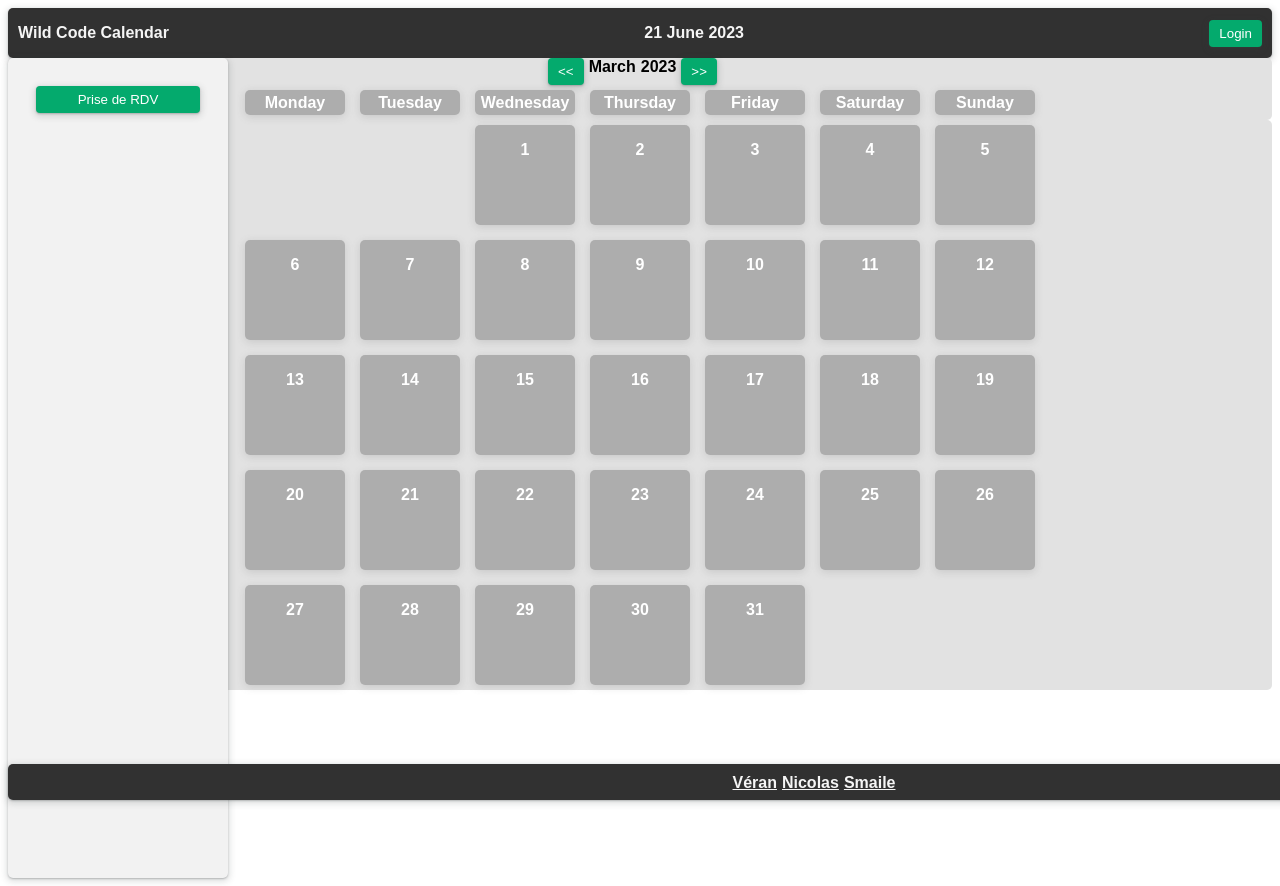
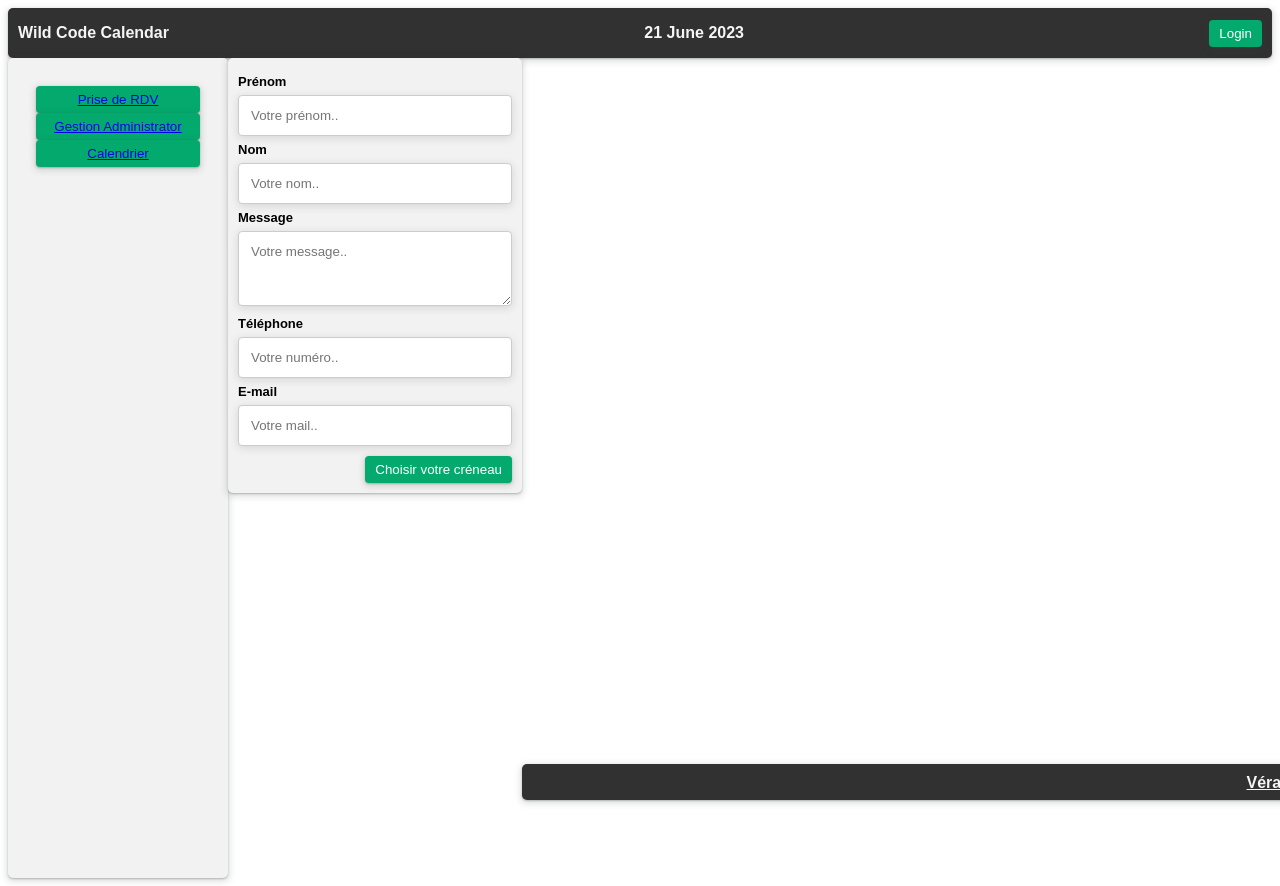
Before and after one commit to Vv214/TpCalendar, an Angular app: page /form in a window 1280 px wide. Before the commit the page ends 800 px from the top, so only its background shows below. Built offline with nearby package versions, Linux system fonts and the light colour scheme.

Commit message:
Ajout Routes

```diff
--- a/src/app/Component/admin/admin.component.html
+++ b/src/app/Component/admin/admin.component.html
@@ -1,18 +1,18 @@
-
-
-<h1> administrateur des rendez-vous</h1>
+<h1> Administrateur des rendez-vous</h1>
 <div class="admin">
   <div id="listerlesRendezVous">
-    <button (click)="listerLesRendezVous()"><h3>Lister les rendez-vous</h3></button>
+    <button (click)="listerLesRendezVous()">
+      <h3>Lister les rendez-vous</h3>
+    </button>
     <div *ngIf="afficherRendezVous">
-        <div *ngFor="let rdv of listeRendezVous" (click)="consulterRendezVous(rdv)"  class="detailRDV">
+      <div *ngFor="let rdv of listeRendezVous" (click)="consulterRendezVous(rdv)" class="detailRDV">
 
         <span><em>Numero ° :{{ rdv.id }}</em></span><br>
         <span><em>Nom :{{ rdv.client.nom }}</em></span><br>
         <span>Date :{{ rdv.creneau.date}}h</span><br>
         <span><button (click)="detailRDV(rdv.id)">Details rdv</button></span>
         <span><button (click)="editerRDV(rdv.id)">modifier</button></span>
-                <span><button (click)="supprimerRDV(rdv.id)"style="background-color: red;">Supprimer</button></span>
+        <span><button (click)="supprimerRDV(rdv.id)" style="background-color: red;">Supprimer</button></span>
         <hr>
       </div>
     </div>
@@ -52,9 +52,9 @@
   <div id="editerRendezVous" class="detail">
     <h3>Editer le rendez-vous <span>{{rdvCourant.id}}</span></h3>
     <div *ngIf="rdvCourant">
-      <div >
+      <div>
         <form>
-          <div >
+          <div>
             <label for="nom">Nom</label>
             <input id="nom" name="nom" type="text" [(ngModel)]="rdvCourant.client.nom">
           </div>
@@ -62,19 +62,19 @@
             <label for="prenom">Prénom</label>
             <input id="prenom" name="prenom" type="text" [(ngModel)]="rdvCourant.client.prenom">
           </div>
-          <div >
+          <div>
             <label for="telephone">telephone</label>
             <input id="telephone" name="telephone" type="text" [(ngModel)]="rdvCourant.client.telephone">
           </div>
-          <div >
+          <div>
             <label for="email">e-mail</label>
             <input id="email" name="email" type="text" [(ngModel)]="rdvCourant.client.email">
           </div>
-          <div >
+          <div>
             <label for="date">Date du rendez-vous</label>
             <input id="date" name="date" type="text" [(ngModel)]="rdvCourant.creneau.date">
           </div>
-          <button type="submit" >Enregistrer</button>
+          <button type="submit">Enregistrer</button>
         </form>
       </div>
     </div>
@@ -83,9 +83,9 @@
 
   <div id="rechercherRendezVous">
     <h3>Rechercher un rendez-vous </h3>
-<form  (ngSubmit)="findRDVbyClientName()">
+    <form (ngSubmit)="findRDVbyClientName()">
       <label for="name">Nom client </label>
-    <input type="text" name="name" [(ngModel)]="nameClient" >
+      <input type="text" name="name" [(ngModel)]="nameClient">
       <input type="submit" value="rechercher">
     </form>
     <div *ngIf="!RDVtrouve">
@@ -97,7 +97,7 @@
       <span>date :{{ rdvCourant.creneau.date}}h</span><br>
       <span><button (click)="detailRDV(rdvCourant.id)">Details rdv</button></span>
       <span><button (click)="editerRDV(rdvCourant.id)">modifier</button></span>
-            <span><button (click)="supprimerRDV(rdvCourant.id)"style="background-color: red;">Supprimer</button></span>
+      <span><button (click)="supprimerRDV(rdvCourant.id)" style="background-color: red;">Supprimer</button></span>
       <hr>
     </div>
   </div>
--- a/src/app/Component/calendar/calendar.component.html
+++ b/src/app/Component/calendar/calendar.component.html
@@ -5,7 +5,6 @@
 
 
 <div class="calendar-container">
-    <!-- A afficher nico stp merci  -->
     <div class="divcss">
         <div class="month-selector">
             <div>
--- a/src/app/Component/navbar/navbar.component.html
+++ b/src/app/Component/navbar/navbar.component.html
@@ -2,6 +2,6 @@
     <div id="logo">Wild Code Calendar</div>
     <div id="date">{{createDate | date : 'dd MMMM YYYY' }}</div>
     <div class="buttonDiv">
-        <button class="button" (click)="client.isAdmin=affichageAdmin(client.isAdmin)">Login</button>
+        <button class="button" (click)="admin()">Login</button>
     </div>
 </div>
--- a/src/app/Component/navbar/navbar.component.ts
+++ b/src/app/Component/navbar/navbar.component.ts
@@ -1,5 +1,6 @@
 import { Component, OnInit } from '@angular/core';
 import { Client } from 'src/model/Client';
+import { Router } from '@angular/router';
 
 
 @Component({
@@ -10,6 +11,8 @@ import { Client } from 'src/model/Client';
 export class NavbarComponent implements OnInit {
   createDate!: Date;
   client: Client = new Client('', '', '', '', true, '');
+
+  constructor(private router: Router) { }
   ngOnInit(): void {
     this.createDate = new Date();
   }
@@ -18,4 +21,8 @@ export class NavbarComponent implements OnInit {
     console.log('affichage admin', isAdmin);
     return !isAdmin;
   }
+
+  admin() {
+    this.router.navigate(['/', 'admin']);
+  }
 }
--- a/src/app/Component/sidebar/sidebar.component.css
+++ b/src/app/Component/sidebar/sidebar.component.css
@@ -26,10 +26,10 @@
 }
 
 .container {
-    z-index: 50;
-    position: fixed;
-    top: 1;
-    left: 1;
+    /* z-index: 50; */
+    /* position: fixed; */
+    /* top: 1;
+    left: 1; */
     height: 100vh;
     width: 25vh;
     box-shadow: rgba(60, 64, 67, 0.3) 0px 1px 2px 0px, rgba(60, 64, 67, 0.15) 0px 2px 6px 2px;
--- a/src/app/Component/sidebar/sidebar.component.html
+++ b/src/app/Component/sidebar/sidebar.component.html
@@ -1,8 +1,14 @@
 <div class="container">
     <div id="general">
         <div id="sidebar">
-            <button class="button" (click)="appelFormulairePriseRdv()">Prise de
-                RDV</button>
+            <button class="button"> <a [routerLink]="['/form']">Prise de RDV</a></button>
+            <button class="button"> <a [routerLink]="['/admin']">Gestion Administrator</a></button>
+            <button class="button"> <a [routerLink]="['/calendar']">Calendrier</a></button>
+
+            <!-- <button class="button">Gestion Administrator</button>
+            <button class="button" (click)="appelAdminMode()">Gestion Administrator</button>
+            <button class="button" (click)="appelAdminMode()">Gestion Administrator</button> -->
+
         </div>
     </div>
 </div>
--- a/src/app/Component/sidebar/sidebar.component.ts
+++ b/src/app/Component/sidebar/sidebar.component.ts
@@ -11,9 +11,18 @@ export class SidebarComponent {
   afficheFormulaire: boolean = false;
   @Output()
   clickRdv = new EventEmitter();
+  @Input()
+  afficheAdminMode: boolean = false;
+  @Output()
+  clickAdmin = new EventEmitter();
 
   appelFormulairePriseRdv(): void {
     this.afficheFormulaire = !this.afficheFormulaire;
     this.clickRdv.emit(this.afficheFormulaire);
   }
+
+  appelAdminMode(): void {
+    this.afficheAdminMode = !this.afficheAdminMode;
+    this.clickAdmin.emit(this.afficheAdminMode);
+  }
 }
--- a/src/app/app.component.html
+++ b/src/app/app.component.html
@@ -1,15 +1,7 @@
-
 <div>
   <app-navbar class="navbar"></app-navbar>
   <div class="container">
-    <div class="sidebar-container">
-      <app-sidebar (clickRdv)="displayForm($event)" class="sidebar"></app-sidebar>
-    </div>
-    <div *ngIf="printForm">
-      <app-form></app-form>
-    </div>
+    <app-sidebar></app-sidebar>
+    <router-outlet></router-outlet>
+    <app-footer></app-footer>
   </div>
-  <app-footer></app-footer>
-</div>
-
-<app-calendar></app-calendar>
--- a/src/app/app.module.ts
+++ b/src/app/app.module.ts
@@ -10,6 +10,8 @@ import { FormsModule } from '@angular/forms';
 import { AdminComponent } from './Component/admin/admin.component';
 import { CalendarComponent } from './Component/calendar/calendar.component';
 import { FooterComponent } from './Component/footer/footer.component';
+import { ROUTES } from './app.routes';
+import { RouterModule } from '@angular/router';
 
 @NgModule({
   declarations: [
@@ -25,7 +27,7 @@ import { FooterComponent } from './Component/footer/footer.component';
   imports: [
     FormsModule,
     BrowserModule,
-
+    RouterModule.forRoot(ROUTES)
   ],
   providers: [],
   bootstrap: [AppComponent]
--- /dev/null
+++ b/src/app/app.routes.ts
@@ -0,0 +1,13 @@
+import { Routes } from '@angular/router';
+import { AdminComponent } from './Component/admin/admin.component';
+import { CalendarComponent } from './Component/calendar/calendar.component';
+import { FormComponent } from './Component/form/form.component';
+
+const ROUTES: Routes = [
+    { path: '', component: CalendarComponent },
+    { path: 'admin', component: AdminComponent },
+    { path: 'calendar', component: CalendarComponent },
+    { path: 'form', component: FormComponent },
+];
+
+export { ROUTES };
```
Lines whose indentation alone changed are shown as unchanged.
